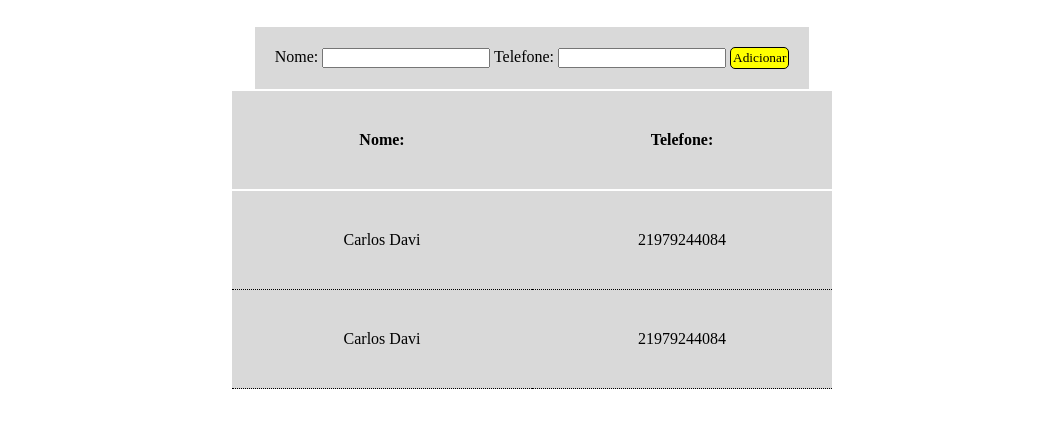
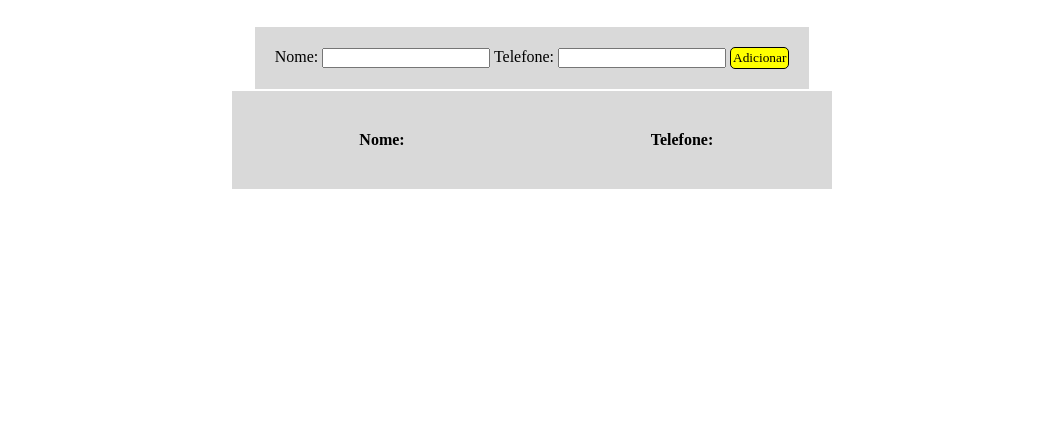
Before and after one commit to Carlos-d4vi/Praticando-1-Agenda, a plain HTML site: page index.html in a window 1280 px wide. Shown: the part 150-578 px from the top of the page, without its empty margins (108-1171 px from the left). Drawn offline with Linux system fonts and the light colour scheme; a web font is replaced by a local one.

Commit message:
Retirada dos PlaceHolders de teste

```diff
--- a/index.html
+++ b/index.html
@@ -25,14 +25,6 @@
                 </tr>
             </thead>
             <tbody>
-                <tr>
-                    <td>Carlos Davi</td>
-                    <td>21979244084</td>
-                </tr>
-                <tr>
-                    <td>Carlos Davi</td>
-                    <td>21979244084</td>
-                </tr>
             </tbody>
         </table>
     </div>
```
